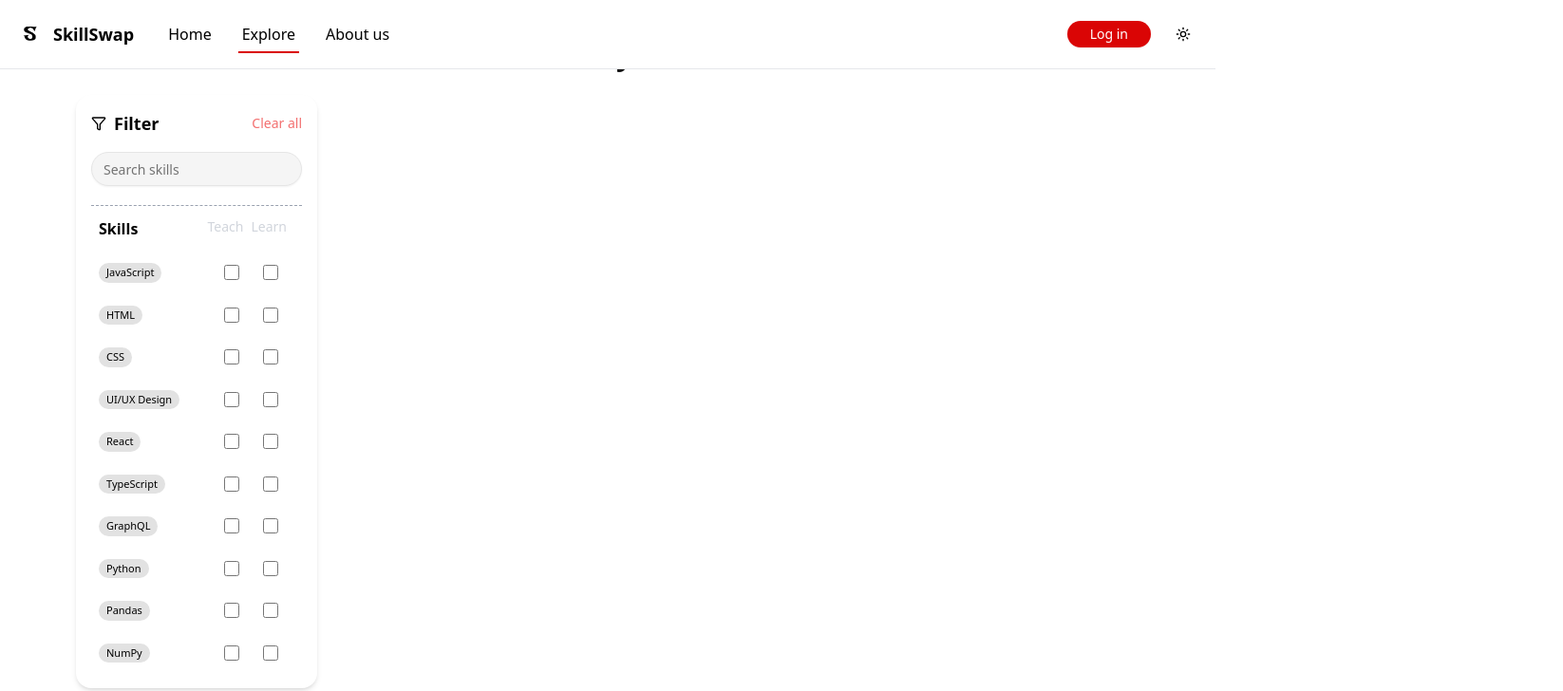
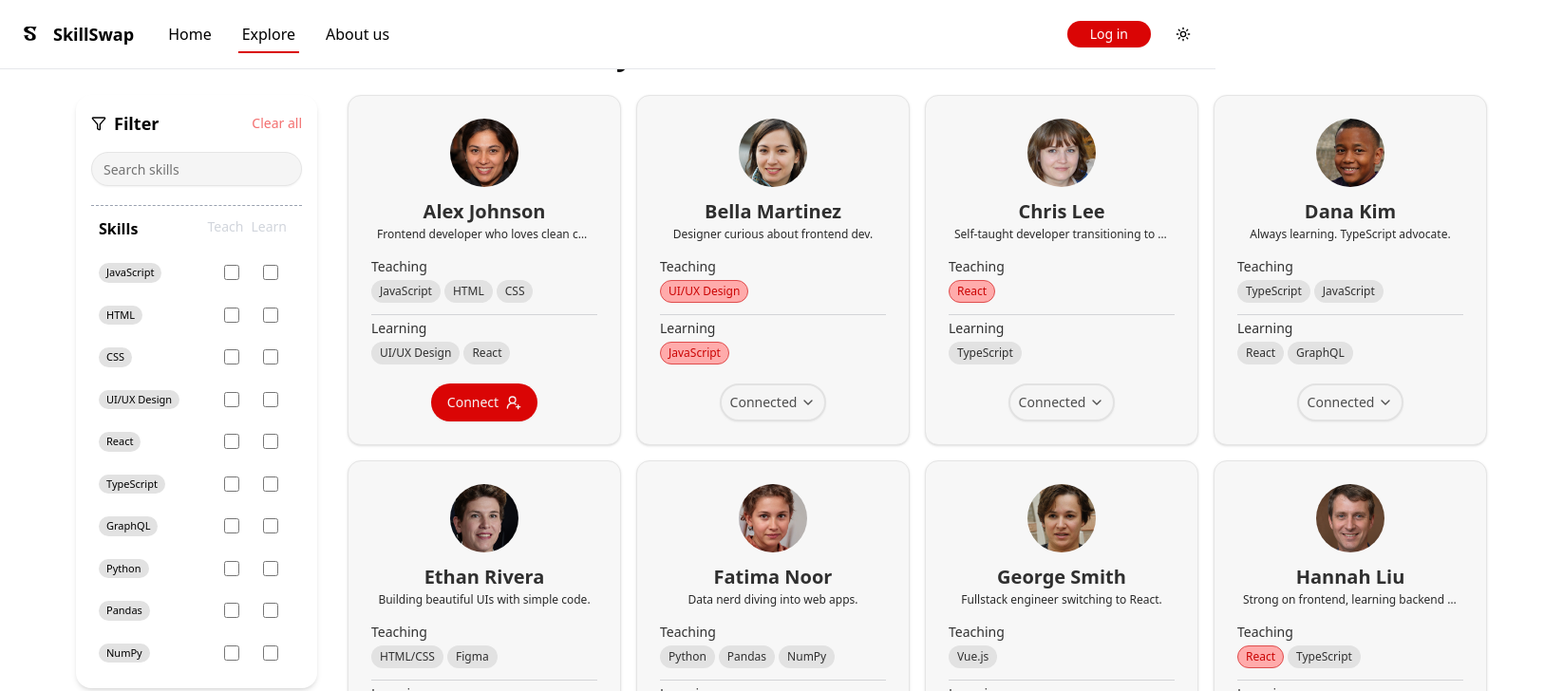
Before and after one commit to lpun-majessica/skill-swap, a Next.js app: page /explore in a window 1280 px wide. Shown: the top 728 px of the page at 95% size, 1646 px wide, since content can reach past the window. Built offline with nearby package versions, Linux system fonts and the light colour scheme.

Commit message:
update filter_logic

```diff
--- a/src/components/user-list/recommended-user-list.jsx
+++ b/src/components/user-list/recommended-user-list.jsx
@@ -4,35 +4,42 @@ import { useDataContext } from "@/contexts/data-context";
 import { useAuthContext } from "@/contexts/auth-context";
 import { UserList } from "./user-list";
 
+// Demo purpose only
+// const currentUser = {
+// 	id: 1,
+// 	fullname: "Alex Johnson",
+// 	username: "alexj",
+// 	skillsToTeach: ["JavaScript", "HTML", "CSS"],
+// 	skillsToLearn: ["UI/UX Design", "React"],
+// 	bio: "Frontend developer who loves clean code.",
+// 	dob: "1994-06-15",
+// };
+
 export function RecommendedUserList() {
 	const { currentUser } = useAuthContext();
-	const { users, filters, getFilteredUsers } = useDataContext();
-
-	if (!currentUser) return null;
-
-	const currentUserId = currentUser.id;
+	const { filters, getFilteredUsers, users } = useDataContext();
 
 	const filtersAreActive =
 		filters.skillsToTeach.length > 0 || filters.skillsToLearn.length > 0;
 
+	// If NOT logged in → show all users (no filter)
+	if (!currentUser) {
+		return <UserList users={users} />;
+	}
+
+	const currentUserId = currentUser.id;
+
 	const filteredUsers = getFilteredUsers(currentUserId);
-
+	// If filters are active, show filtered users (if any)
+	// If no filters are active, show all users except the current user
 	const displayUsers = filtersAreActive
 		? filteredUsers
 		: users
 				.filter((user) => user.id !== currentUserId)
 				.sort(
 					(userA, userB) =>
-						countSimilarSkills(
-							userB.skillsToTeach,
-							userB.skillsToLearn,
-							currentUser
-						) -
-						countSimilarSkills(
-							userA.skillsToTeach,
-							userA.skillsToLearn,
-							currentUser
-						)
+						countSimilarSkills(userB.skillsToTeach, userB.skillsToLearn, currentUser) -
+						countSimilarSkills(userA.skillsToTeach, userA.skillsToLearn, currentUser)
 				);
 
 	return <UserList users={displayUsers} />;
```
